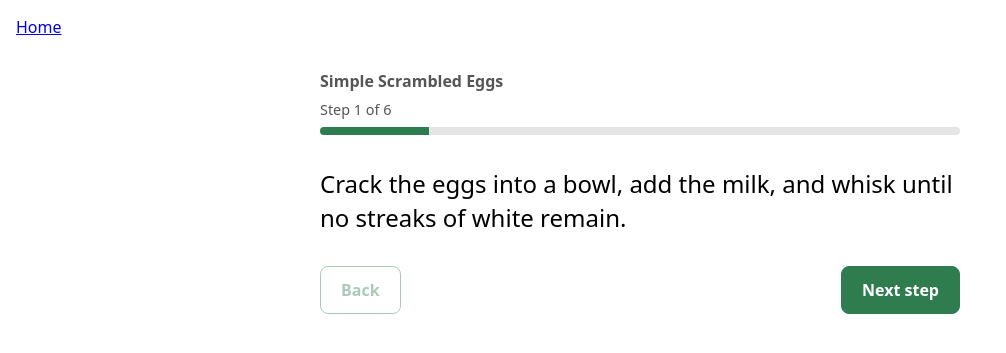
After one commit to Nemo-22-UF/CEN3031-Project, a Flask app: page /recipes/1/cook in a window 1280 px wide. The commit adds this page. Shown: the top 353 px of the page, without its empty margins (0-1006 px from the left). Run offline with Flask 3, Linux system fonts and the light colour scheme.

Commit message:
feat: add guided cooking flow (PBI-07) (#31)
* feat: add guided cooking routes and sample data

* feat: add guided cooking templates

* feat: add guided cooking styles

* test: add guided cooking tests

```diff
--- /dev/null
+++ b/app/recipes.py
@@ -0,0 +1,33 @@
+"""Recipe lookups used by the guided cooking pages.
+
+For now this returns hard-coded sample data so guided cooking can be built
+before the database models (PBI-02a) and recipe import (PBI-03b) are done.
+Once those land, only get_recipe() needs to change to query the models.
+"""
+
+SAMPLE_RECIPES = {
+    1: {
+        "id": 1,
+        "title": "Simple Scrambled Eggs",
+        "base_servings": 1,
+        "ingredients": [
+            "2 eggs",
+            "1 tbsp butter",
+            "1 tbsp milk",
+            "Salt and pepper",
+        ],
+        "steps": [
+            "Crack the eggs into a bowl, add the milk, and whisk until no streaks of white remain.",
+            "Melt the butter in a nonstick pan over medium-low heat.",
+            "Pour in the eggs and let them sit for about 20 seconds without stirring.",
+            "Gently push the eggs from the edges toward the center with a spatula, forming soft curds.",
+            "Take the pan off the heat while the eggs still look slightly wet. They will finish cooking on their own.",
+            "Season with salt and pepper and serve right away.",
+        ],
+    },
+}
+
+
+def get_recipe(recipe_id):
+    """Return the recipe with this id, or None if it doesn't exist."""
+    return SAMPLE_RECIPES.get(recipe_id)
--- a/app/routes.py
+++ b/app/routes.py
@@ -1,4 +1,6 @@
-from flask import Blueprint, render_template
+from flask import Blueprint, abort, redirect, render_template, request, url_for
+
+from app.recipes import get_recipe
 
 main = Blueprint("main", __name__)
 
@@ -11,3 +13,36 @@ def index():
 @main.route("/health")
 def health():
     return {"status": "ok"}
+
+
+@main.route("/recipes/<int:recipe_id>/cook")
+def cook(recipe_id):
+    recipe = get_recipe(recipe_id)
+    if recipe is None:
+        abort(404)
+
+    total_steps = len(recipe["steps"])
+    step = request.args.get("step", default=1, type=int)
+
+    # Keep the step in range so a bad or old link still lands on a real step.
+    if step < 1 or step > total_steps:
+        clamped = min(max(step, 1), total_steps)
+        return redirect(url_for("main.cook", recipe_id=recipe_id, step=clamped))
+
+    return render_template(
+        "cook.html",
+        recipe=recipe,
+        step=step,
+        total_steps=total_steps,
+        instruction=recipe["steps"][step - 1],
+    )
+
+
+@main.route("/recipes/<int:recipe_id>/cook/complete")
+def cook_complete(recipe_id):
+    recipe = get_recipe(recipe_id)
+    if recipe is None:
+        abort(404)
+
+    # Saving the completion to the user's history is handled by PBI-08.
+    return render_template("cook_complete.html", recipe=recipe)
--- a/app/static/style.css
+++ b/app/static/style.css
@@ -3,3 +3,67 @@
     margin: 0;
     padding: 1rem;
 }
+
+/* Guided cooking */
+
+.cook {
+    max-width: 40rem;
+    margin: 2rem auto;
+}
+
+.cook-recipe {
+    margin: 0 0 0.5rem;
+    color: #555;
+    font-weight: 600;
+}
+
+.cook-progress-label {
+    margin: 0 0 0.5rem;
+    font-size: 0.9rem;
+    color: #555;
+}
+
+.cook-progress {
+    height: 0.5rem;
+    background: #e5e5e5;
+    border-radius: 999px;
+    overflow: hidden;
+}
+
+.cook-progress-fill {
+    height: 100%;
+    background: #2f7d4f;
+}
+
+.cook-step {
+    margin: 2rem 0;
+    font-size: 1.5rem;
+    line-height: 1.4;
+}
+
+.cook-nav {
+    display: flex;
+    justify-content: space-between;
+    gap: 1rem;
+}
+
+.button {
+    display: inline-block;
+    padding: 0.75rem 1.25rem;
+    border-radius: 0.5rem;
+    border: 1px solid #2f7d4f;
+    background: #2f7d4f;
+    color: #fff;
+    text-decoration: none;
+    font-weight: 600;
+}
+
+.button-secondary {
+    background: #fff;
+    color: #2f7d4f;
+}
+
+.button.is-disabled {
+    opacity: 0.4;
+    pointer-events: none;
+}
--- /dev/null
+++ b/app/templates/cook.html
@@ -0,0 +1,29 @@
+{% extends "base.html" %}
+{% block title %}Cooking: {{ recipe.title }}{% endblock %}
+{% block content %}
+<section class="cook">
+    <p class="cook-recipe">{{ recipe.title }}</p>
+
+    <p class="cook-progress-label" id="step-label">Step {{ step }} of {{ total_steps }}</p>
+    <div class="cook-progress" role="progressbar" aria-labelledby="step-label"
+         aria-valuemin="1" aria-valuemax="{{ total_steps }}" aria-valuenow="{{ step }}">
+        <div class="cook-progress-fill" style="width: {{ (step / total_steps * 100) | round | int }}%"></div>
+    </div>
+
+    <p class="cook-step">{{ instruction }}</p>
+
+    <div class="cook-nav">
+        {% if step > 1 %}
+        <a class="button button-secondary" href="{{ url_for('main.cook', recipe_id=recipe.id, step=step - 1) }}">Back</a>
+        {% else %}
+        <span class="button button-secondary is-disabled" aria-disabled="true">Back</span>
+        {% endif %}
+
+        {% if step < total_steps %}
+        <a class="button" href="{{ url_for('main.cook', recipe_id=recipe.id, step=step + 1) }}">Next step</a>
+        {% else %}
+        <a class="button" href="{{ url_for('main.cook_complete', recipe_id=recipe.id) }}">Finish cooking</a>
+        {% endif %}
+    </div>
+</section>
+{% endblock %}
```
Also changed, not shown: app/templates/cook_complete.html (added, +13 -0 lines), tests/test_cook.py (added, +60 -0 lines).
